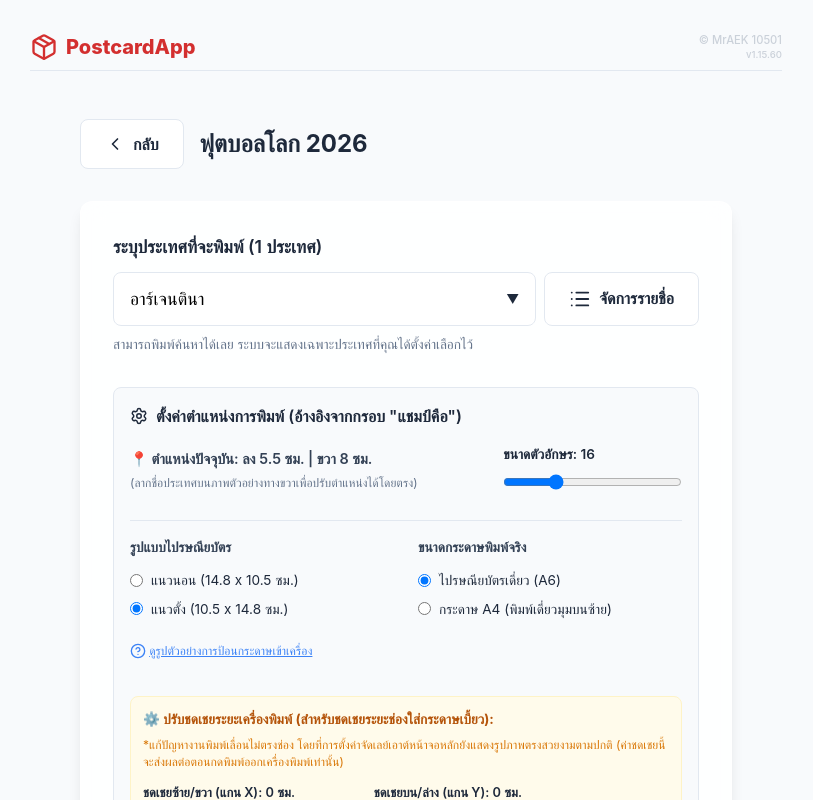
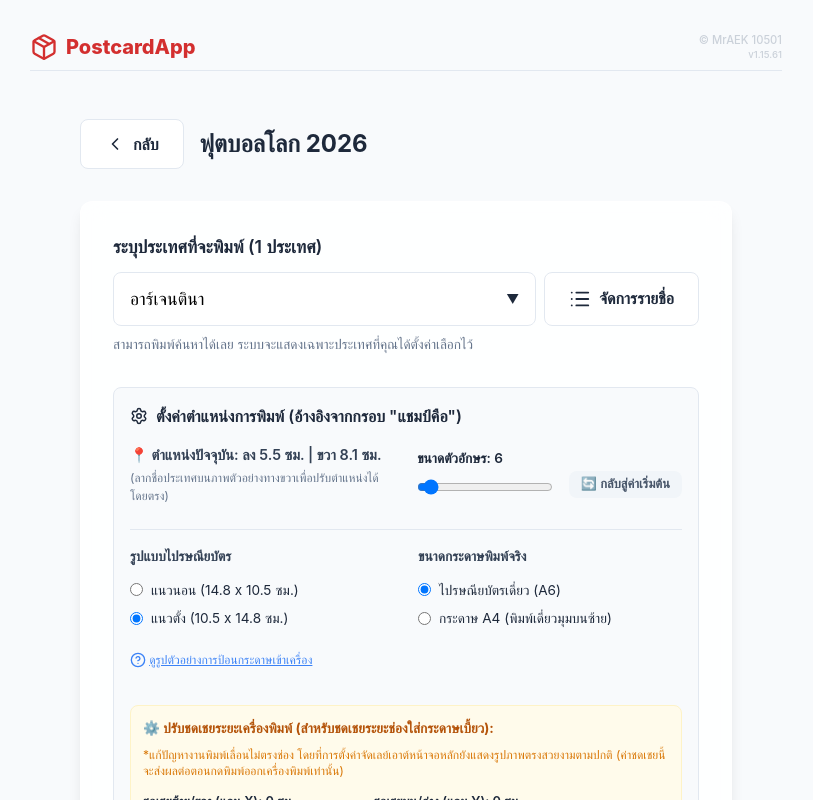
Before and after one commit to DreamerAEKer/PC, a React (Vite) app: page /#/worldcup in a window 1280 px wide. Shown: the top 800 px of the page, without its empty margins (234-1047 px from the left). Built offline with nearby package versions, Linux system fonts and the light colour scheme.

Commit message:
Bump version to 1.15.61: set default print settings to top 5.5, left 8.1, font size 6 and add Reset to Default button

```diff
--- a/package.json
+++ b/package.json
@@ -1,7 +1,7 @@
 {
   "name": "pc",
   "private": true,
-  "version": "1.15.60",
+  "version": "1.15.61",
   "type": "module",
   "scripts": {
     "dev": "vite",
--- a/src/pages/WorldCupPortal.jsx
+++ b/src/pages/WorldCupPortal.jsx
@@ -39,16 +39,16 @@ function WorldCupPortal() {
       if (parsed && typeof parsed === 'object') {
         return {
           top: typeof parsed.top === 'number' ? parsed.top : 5.5,
-          left: typeof parsed.left === 'number' ? parsed.left : 8,
-          fontSize: typeof parsed.fontSize === 'number' ? parsed.fontSize : 16,
+          left: typeof parsed.left === 'number' ? parsed.left : 8.1,
+          fontSize: typeof parsed.fontSize === 'number' ? parsed.fontSize : 6,
           paperSize: typeof parsed.paperSize === 'string' ? parsed.paperSize : 'A6',
           calX: typeof parsed.calX === 'number' ? parsed.calX : 0,
           calY: typeof parsed.calY === 'number' ? parsed.calY : 0
         };
       }
-      return { top: 5.5, left: 8, fontSize: 16, paperSize: 'A6', calX: 0, calY: 0 };
+      return { top: 5.5, left: 8.1, fontSize: 6, paperSize: 'A6', calX: 0, calY: 0 };
     } catch (e) {
-      return { top: 5.5, left: 8, fontSize: 16, paperSize: 'A6', calX: 0, calY: 0 };
+      return { top: 5.5, left: 8.1, fontSize: 6, paperSize: 'A6', calX: 0, calY: 0 };
     }
   });
 
@@ -426,6 +426,19 @@ function WorldCupPortal() {
                 <div style={{ flex: 1, minWidth: '120px' }}>
                   <label style={{ fontSize: '0.85rem', display: 'block', marginBottom: '0.5rem', fontWeight: 600 }}>ขนาดตัวอักษร: {wcPrintSettings.fontSize}</label>
                   <input type="range" min="4" max="48" step="1" value={wcPrintSettings.fontSize} onChange={(e) => setWcPrintSettings(p => ({...p, fontSize: parseInt(e.target.value)}))} style={{ width: '100%' }} />
+                </div>
+                <div style={{ display: 'flex', alignItems: 'flex-end', paddingTop: '1.2rem' }}>
+                  <button
+                    type="button"
+                    onClick={() => {
+                      setWcPrintSettings({ top: 5.5, left: 8.1, fontSize: 6, paperSize: 'A6', calX: 0, calY: 0 });
+                      setIsPortrait(false); // Thailand Post Card is landscape by default
+                    }}
+                    className="btn"
+                    style={{ padding: '0.35rem 0.75rem', fontSize: '0.8rem', borderColor: '#cbd5e1', color: '#475569', backgroundColor: '#f1f5f9', margin: 0, cursor: 'pointer', display: 'flex', alignItems: 'center', gap: '0.25rem' }}
+                  >
+                    🔄 กลับสู่ค่าเริ่มต้น
+                  </button>
                 </div>
               </div>
 
```
